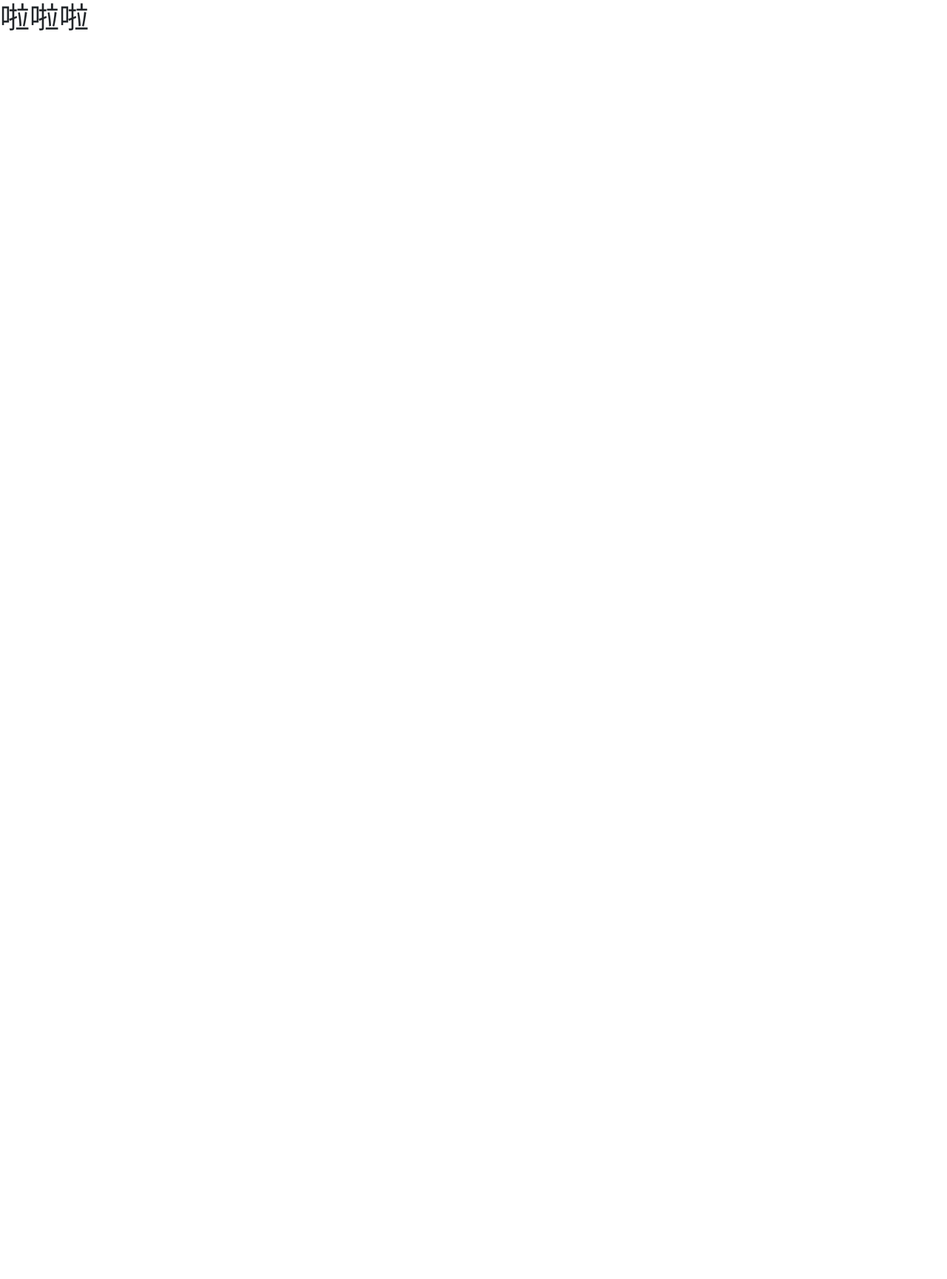
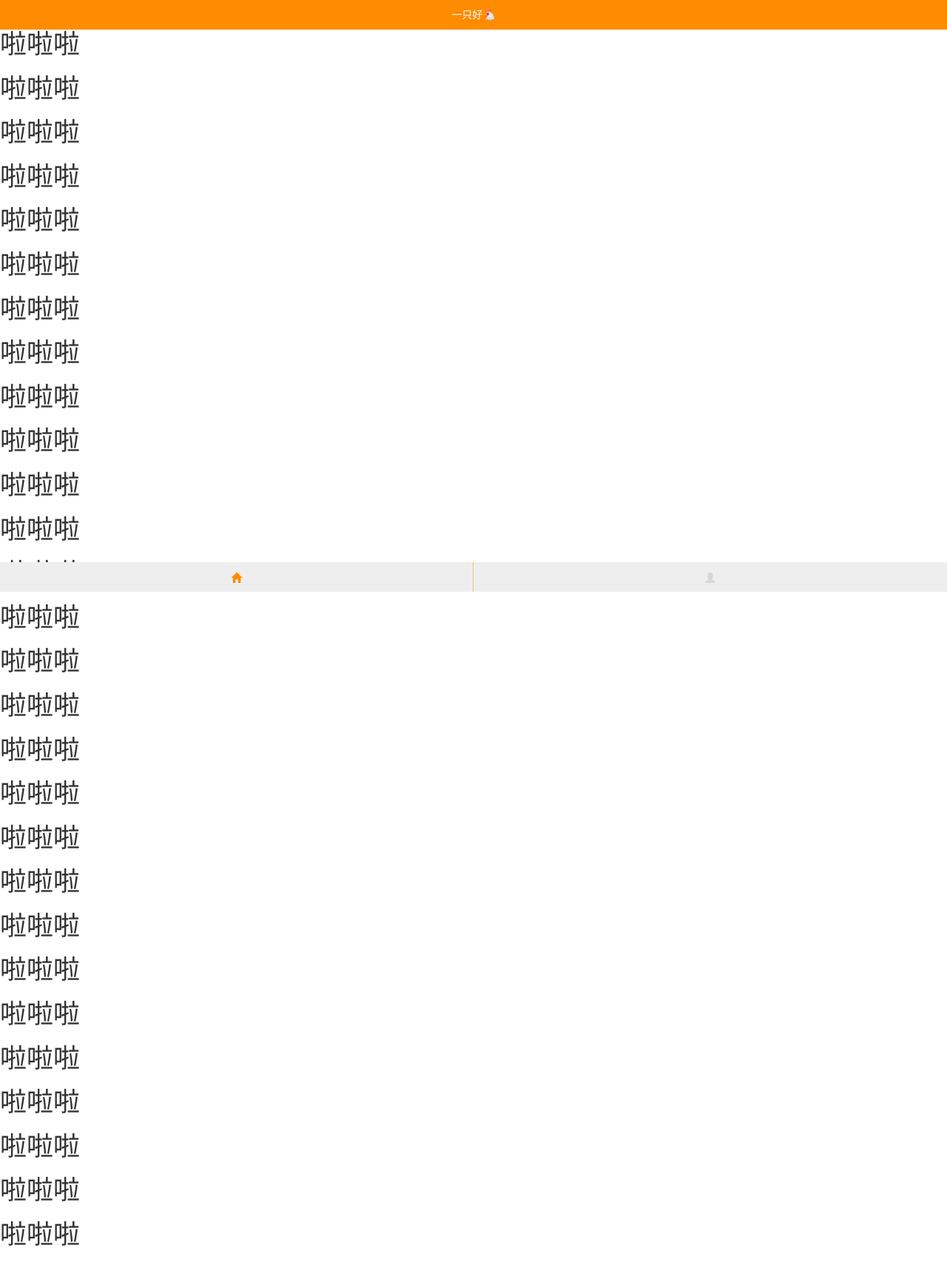
Before and after one commit to zhyipeng/freeze, a Django app: page / in a window 1280 px wide. Before the commit the page is almost empty. Shown: the whole page at 74% size. Before the commit the page ends 42 px from the top, so only its background shows below. Run offline with Django 3.2, Linux system fonts and the light colour scheme; some libraries are stand-ins or nearby versions.

Commit message:
基本html模板

```diff
--- /dev/null
+++ b/static/css/common.css
@@ -0,0 +1,56 @@
+a {
+    color: #444444;
+}
+
+.header {
+    width: 100%;
+    height: 40px;
+    background: darkorange;
+    position: fixed;
+    top: 0;
+    z-index: 1;
+}
+
+.header-title {
+    color: white;
+    height: 40px;
+    margin: auto auto;
+    text-align: center;
+    line-height: 40px;
+}
+
+.content {
+    margin: 40px 0;
+}
+
+.foot {
+    width: 100%;
+    height: 40px;
+    background: #eeeeee;
+    position: fixed;
+    bottom: 0;
+}
+
+.foot span {
+    height: 40px;
+    line-height: 40px;
+    border: #444444;
+    color: rgba(0,0,0,0.1);
+}
+
+.foot div {
+    height: 40px;
+    line-height: 40px;
+    width: 50%;
+    display: block;
+    text-align: center;
+}
+
+#home {
+    float: left;
+    border-right: rgba(255, 140, 0, 0.5) solid 1px;
+}
+
+#mine {
+    float: right;
+}
--- /dev/null
+++ b/static/css/index.css
@@ -0,0 +1,3 @@
+#home span {
+    color: darkorange;
+}
--- a/templates/base.html
+++ b/templates/base.html
@@ -2,25 +2,64 @@
 <!DOCTYPE html>
 <html lang="en">
 <head>
+    <meta name="viewport" content="width=320, user-scalable=no"/>
     <meta charset="UTF-8">
     <title>
         {% block title %}
             Freeze
         {% endblock %}
     </title>
-    <link href="https://cdn.bootcss.com/twitter-bootstrap/4.3.1/css/bootstrap.min.css" rel="stylesheet">
+    <style>
+        * {
+            margin: 0;
+            padding: 0;
+        }
+    </style>
+    <link rel="stylesheet"
+          href="https://cdn.jsdelivr.net/npm/bootstrap@3.3.7/dist/css/bootstrap.min.css"
+          integrity="sha384-BVYiiSIFeK1dGmJRAkycuHAHRg32OmUcww7on3RYdg4Va+PmSTsz/K68vbdEjh4u"
+          crossorigin="anonymous">
+
+    <link rel="stylesheet" href="{% static 'css/common.css' %}">
     {% block css %}
 
     {% endblock %}
 </head>
+
 <body>
-{% block content %}
+<div class="header">
+    <div class="header-title">
+        {% block header %}
+            一只好🐔
+        {% endblock %}
+    </div>
+</div>
 
-{% endblock %}
+<div class="content">
+    {% block content %}
+
+    {% endblock %}
+</div>
+
+<div class="foot">
+    <div id="home">
+        <a href="">
+            <span class="glyphicon glyphicon-home" aria-hidden="true"></span>
+        </a>
+    </div>
+    <div id="mine">
+        <a href="">
+            <span class="glyphicon glyphicon-user" aria-hidden="true"></span>
+        </a>
+    </div>
+</div>
 
 <script src="https://cdn.bootcss.com/jquery/3.3.1/jquery.js"></script>
 <script src="https://cdn.bootcss.com/popper.js/1.15.0/umd/popper.js"></script>
-<script src="https://cdn.bootcss.com/twitter-bootstrap/4.3.1/js/bootstrap.min.js"></script>
+<script src="https://cdn.jsdelivr.net/npm/bootstrap@3.3.7/dist/js/bootstrap.min.js"
+        integrity="sha384-Tc5IQib027qvyjSMfHjOMaLkfuWVxZxUPnCJA7l2mCWNIpG9mGCD8wGNIcPD7Txa"
+        crossorigin="anonymous"></script>
+
 {% block js %}
 
 {% endblock %}
--- a/templates/funds/index.html
+++ b/templates/funds/index.html
@@ -1,4 +1,9 @@
 {% extends 'base.html' %}
+{% load staticfiles %}
+
+{% block css %}
+    <link rel="stylesheet" href="{% static 'css/index.css' %}">
+{% endblock %}
 
 {% block title %}
 Freeze
@@ -7,5 +12,32 @@ Freeze
 {% block content %}
 
     <h1>啦啦啦</h1>
+    <h1>啦啦啦</h1>
+    <h1>啦啦啦</h1>
+    <h1>啦啦啦</h1>
+    <h1>啦啦啦</h1>
+    <h1>啦啦啦</h1>
+    <h1>啦啦啦</h1>
+    <h1>啦啦啦</h1>
+    <h1>啦啦啦</h1>
+    <h1>啦啦啦</h1>
+    <h1>啦啦啦</h1>
+    <h1>啦啦啦</h1>
+    <h1>啦啦啦</h1>
+    <h1>啦啦啦</h1>
+    <h1>啦啦啦</h1>
+    <h1>啦啦啦</h1>
+    <h1>啦啦啦</h1>
+    <h1>啦啦啦</h1>
+    <h1>啦啦啦</h1>
+    <h1>啦啦啦</h1>
+    <h1>啦啦啦</h1>
+    <h1>啦啦啦</h1>
+    <h1>啦啦啦</h1>
+    <h1>啦啦啦</h1>
+    <h1>啦啦啦</h1>
+    <h1>啦啦啦</h1>
+    <h1>啦啦啦</h1>
+    <h1>啦啦啦</h1>
 
 {% endblock %}
```
